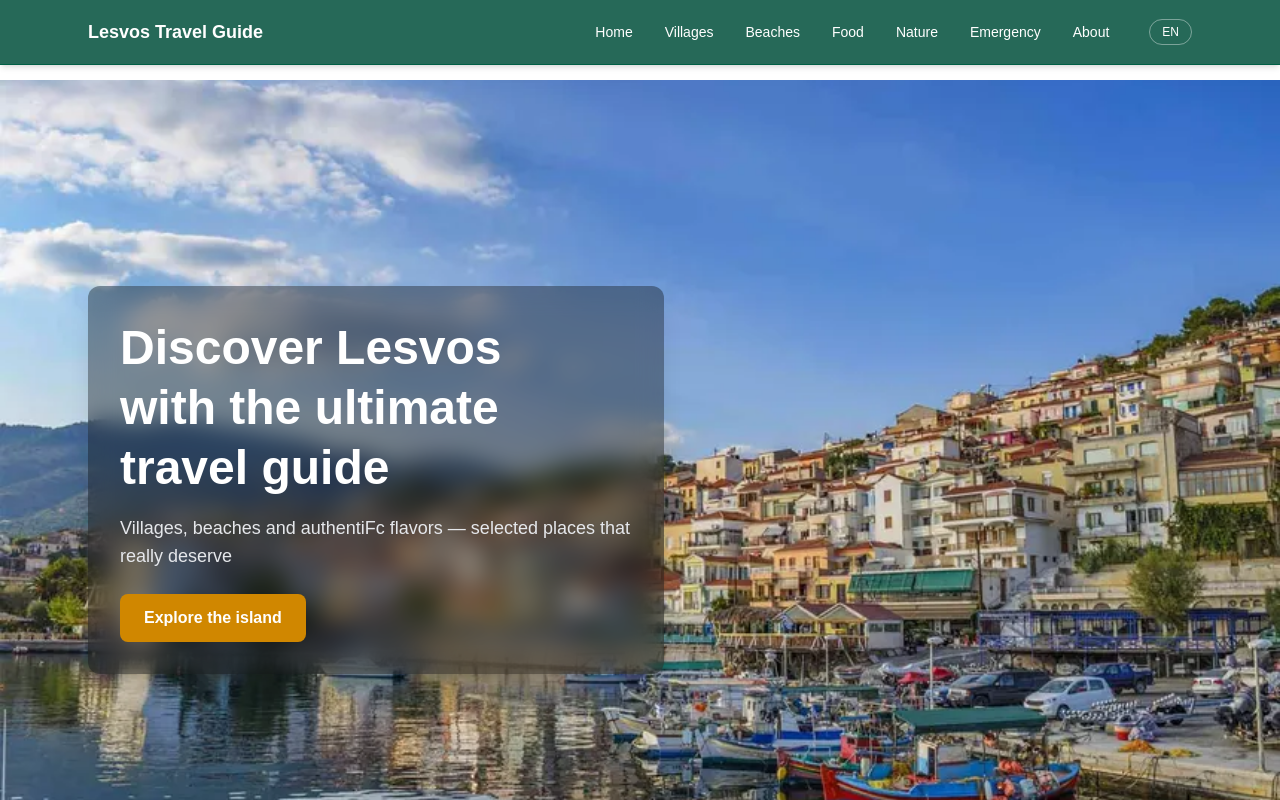
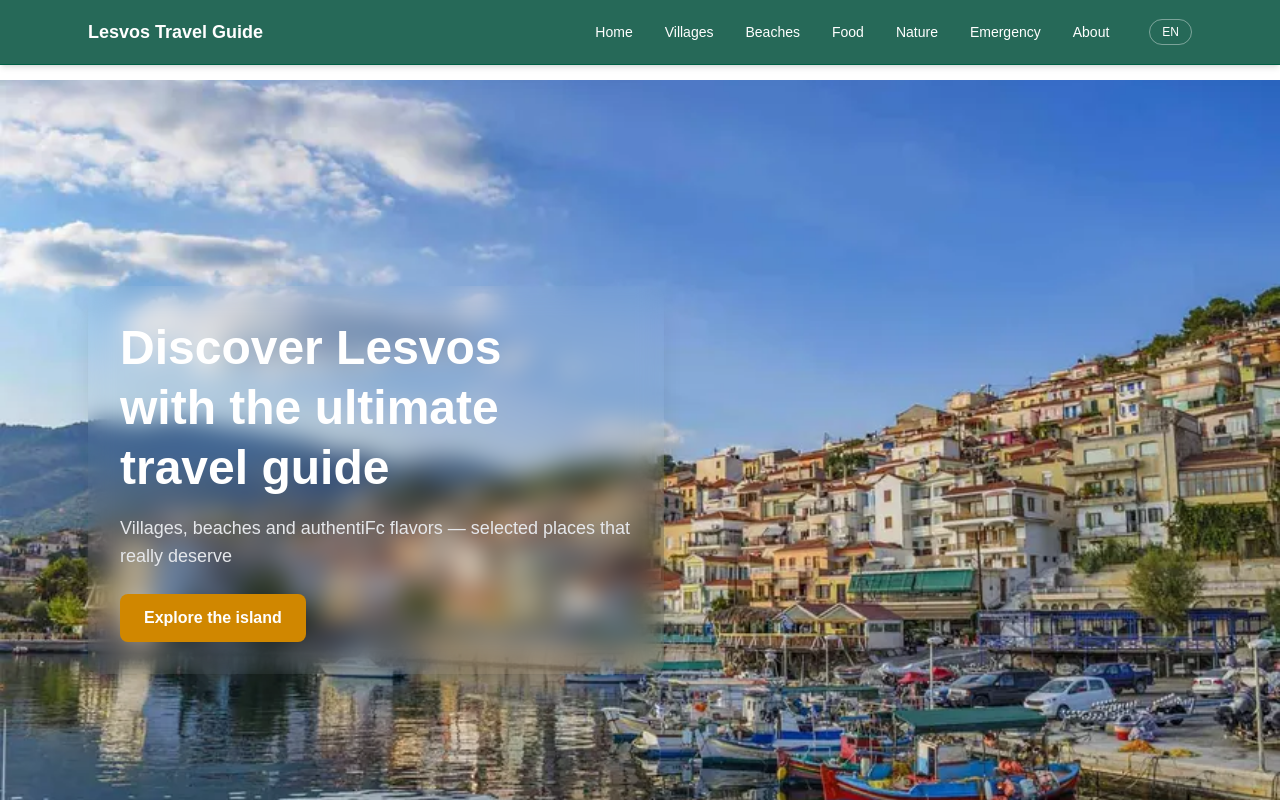
Before and after one commit to amamouridis06/lesvos-travel-guide, a Next.js app: page / in a window 1280 px wide. Shown: the top 800 px of the page. Built offline with nearby package versions, Linux system fonts and the light colour scheme.

Commit message:
Update page.tsx

```diff
--- a/app/page.tsx
+++ b/app/page.tsx
@@ -7,7 +7,7 @@ export default function Home() {
       <section className="relative w-full min-h-[85vh] md:h-screen bg-[url('/plomari2.jpg')] bg-cover bg-center">
         <div className="relative z-10 flex min-h-[85vh] md:h-full items-center">
           <div className="max-w-6xl mx-auto w-full px-4 sm:px-6">
-            <div className="max-w-xl bg-black/35 backdrop-blur-md p-5 sm:p-6 md:p-8 rounded-xl shadow-xl">
+            <div className="max-w-xl  backdrop-blur-md p-5 sm:p-6 md:p-8 rounded-xl shadow-xl">
               <h1 className="text-3xl sm:text-4xl md:text-5xl font-bold text-white leading-tight">
                 Discover Lesvos <br /> with the ultimate travel guide
               </h1>
```
